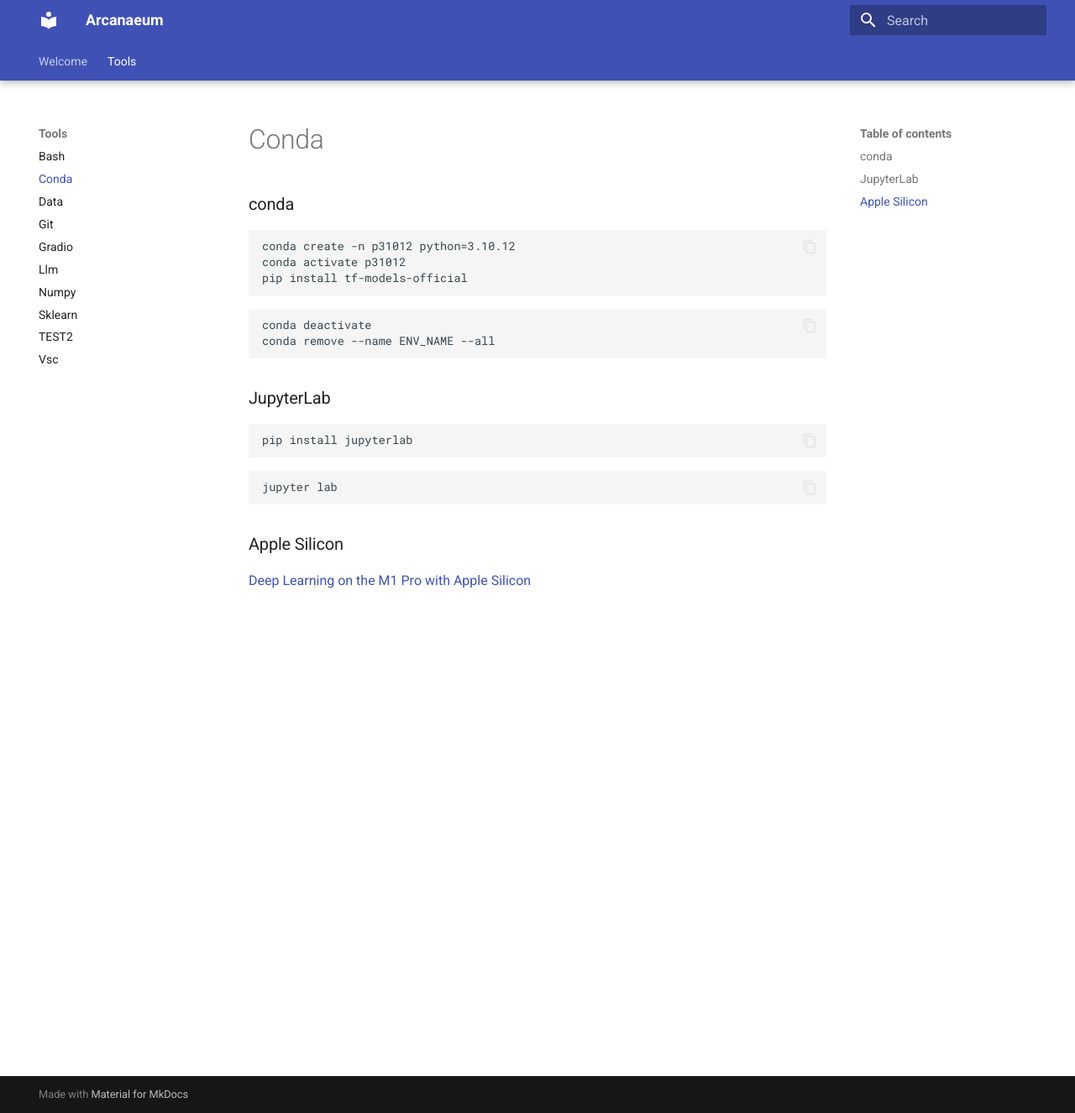
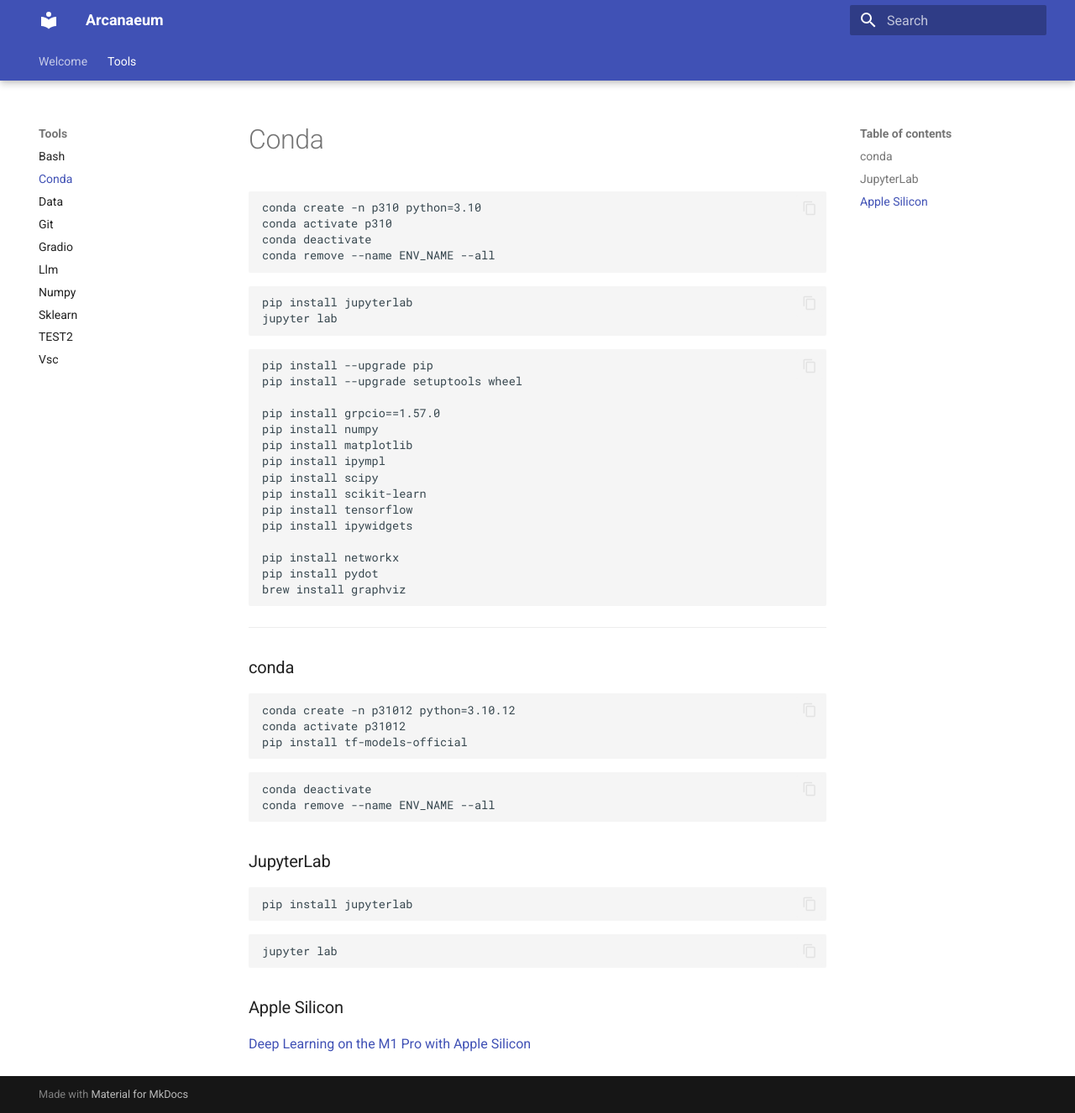
Before and after one commit to nicolazq/Arcanaeum, an MkDocs documentation site: the page built from docs/Tools/conda.md, in a window 1280 px wide and 1326 px high. Shown: the whole window at 84% size. Built offline with MkDocs 1.6.1 and Material for MkDocs 9.7.7, drawn with Linux system fonts in a browser that asks for light colours.

Commit message:
Workbench workspace sync

````diff
--- a/docs/Tools/conda.md
+++ b/docs/Tools/conda.md
@@ -1,4 +1,33 @@
+```
+conda create -n p310 python=3.10
+conda activate p310
+conda deactivate
+conda remove --name ENV_NAME --all
+```
 
+```
+pip install jupyterlab
+jupyter lab
+```
+
+```
+pip install --upgrade pip
+pip install --upgrade setuptools wheel
+
+pip install grpcio==1.57.0
+pip install numpy
+pip install matplotlib
+pip install ipympl
+pip install scipy
+pip install scikit-learn
+pip install tensorflow
+pip install ipywidgets
+
+pip install networkx
+pip install pydot
+brew install graphviz
+```
+---
 ### conda
 
 ```
````
